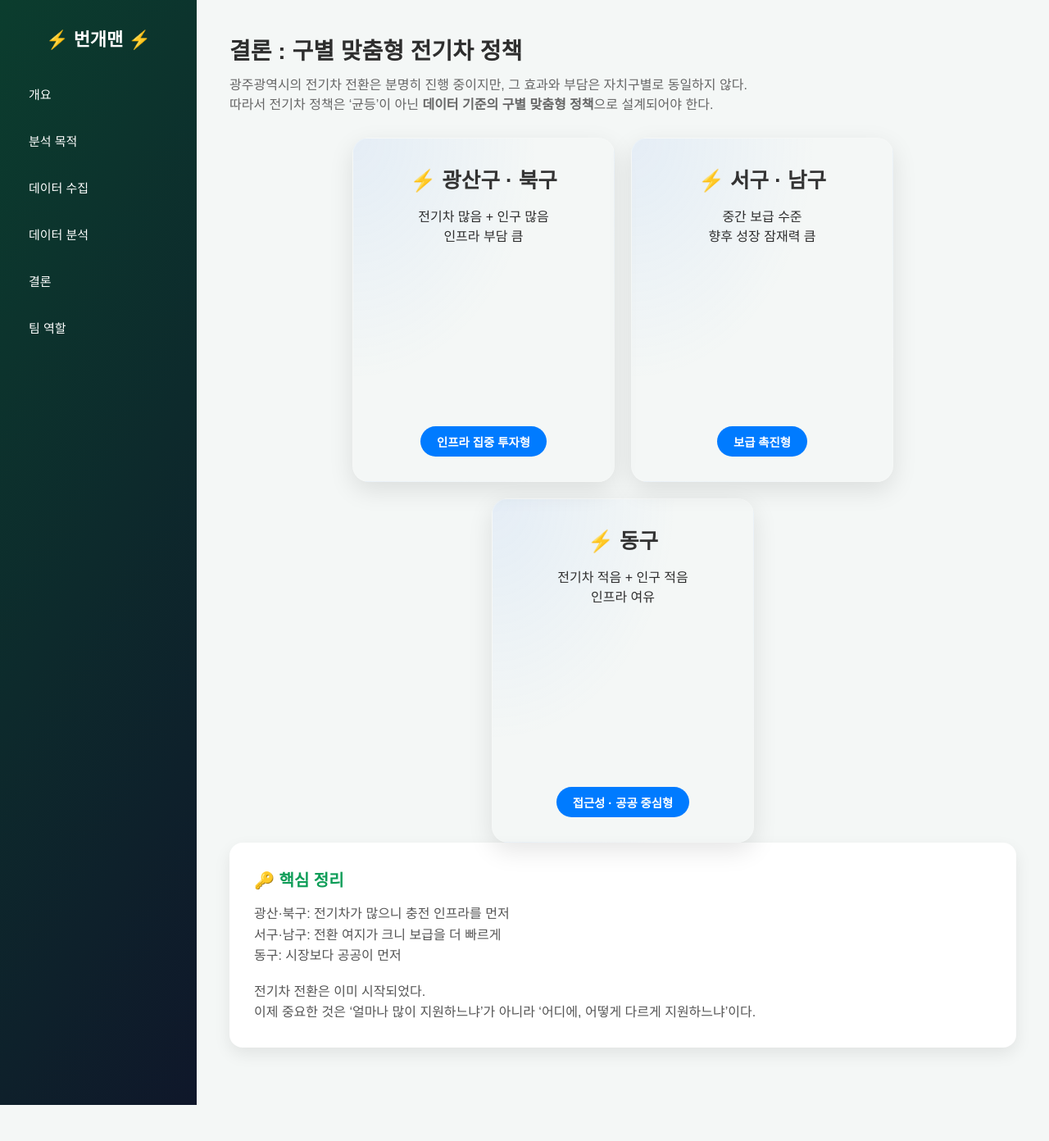
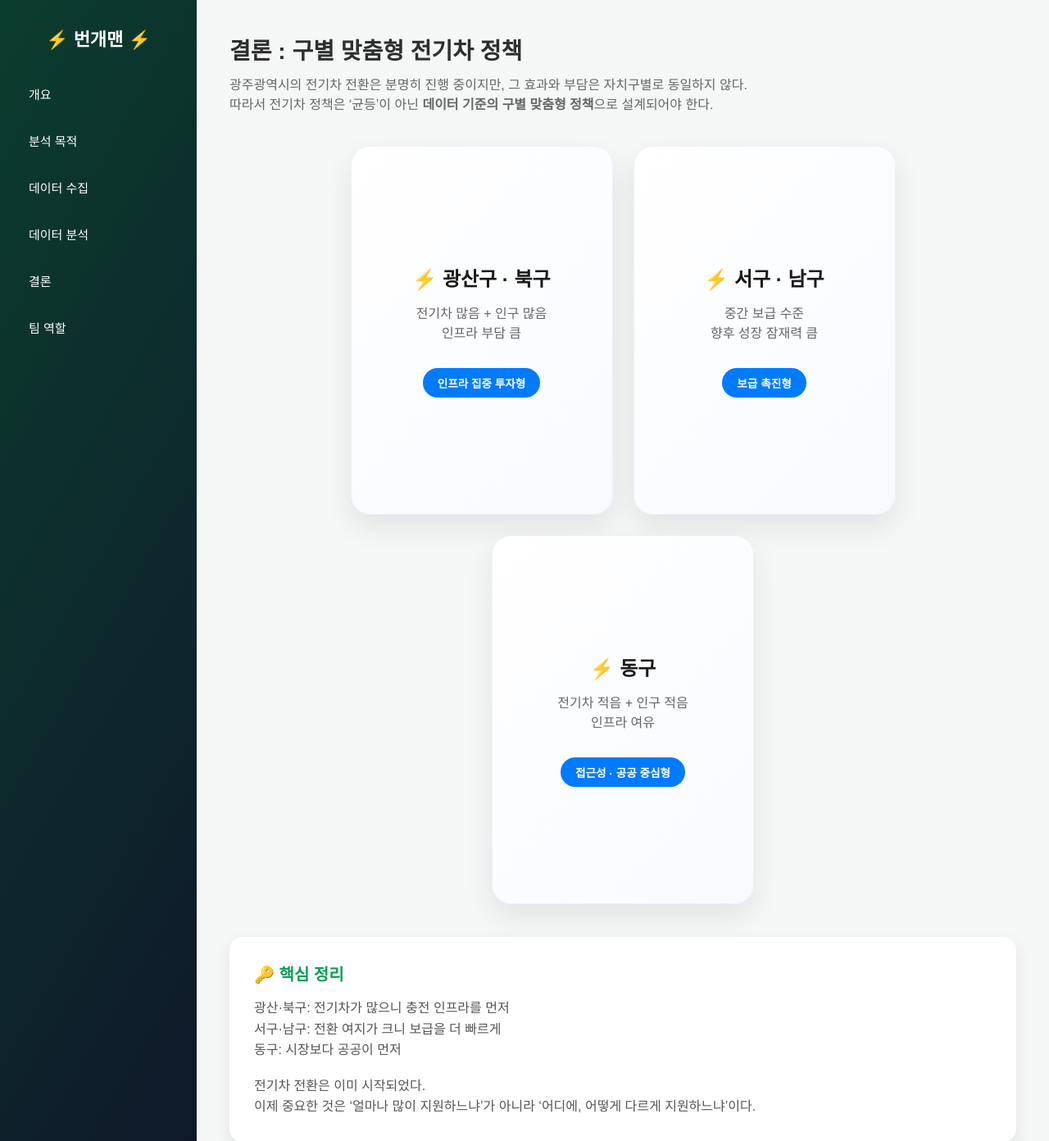
Before and after one commit to 2025-DongA-DataAI-3/car_project, a Flask app: page /conclusion in a window 1280 px wide. Shown: the top 1392 px of the page at 82% size. Before the commit the page ends 1348 px from the top, so only its background shows below. Run offline with Flask 3, Linux system fonts and the light colour scheme.

Commit message:
css 수정

```diff
--- a/static/style.css
+++ b/static/style.css
@@ -202,97 +202,112 @@ h1 {
 
 /* ===== conclusion 카드 영역 ===== */
 
-/* 컨테이너 설정 */
+/* 컨테이너: 카드들을 가로로 배치 */
 .conclusion-card-container {
     display: flex;
     flex-wrap: wrap;
-    gap: 20px;
+    gap: 25px;
     justify-content: center;
-    perspective: 1000px; /* 3D 효과를 위한 설정 */
+    perspective: 1500px;
+    margin: 40px 0;
 }
 
 .conclusion-card-wrapper {
     width: 320px;
-    height: 420px;
+    height: 450px; /* 높이를 살짝 키워 여유를 줌 */
     cursor: pointer;
 }
 
-/* 카드 본체 */
 .conclusion-card {
     position: relative;
     width: 100%;
     height: 100%;
-    text-align: center;
     transition: transform 0.8s cubic-bezier(0.4, 0, 0.2, 1);
     transform-style: preserve-3d;
 }
 
-/* 클릭 시 뒤집힘 */
 .conclusion-card.flip {
     transform: rotateY(180deg);
 }
 
-/* 앞면 & 뒷면 공통 디자인 */
+/* 앞면 & 뒷면 공통 스타일 */
 .conclusion-card-face {
     position: absolute;
     width: 100%;
     height: 100%;
-    backface-visibility: hidden; /* 뒤집었을 때 뒷면이 안 보이게 */
-    border-radius: 20px;
-    padding: 30px; /* 양옆 상하 여백 동일하게 설정 */
+    backface-visibility: hidden;
+    border-radius: 24px; /* 더 둥글고 세련된 모서리 */
+    padding: 35px; /* 모든 면의 여백을 35px로 통일 */
     box-sizing: border-box;
+    box-shadow: 0 15px 35px rgba(0,0,0,0.08);
     display: flex;
     flex-direction: column;
-    justify-content: space-between; /* 내용 배치를 균형 있게 */
-    align-items: center;
-    box-shadow: 0 10px 30px rgba(0,0,0,0.1);
-    border: 1px solid rgba(255,255,255,0.2);
 }
 
-/* 앞면 디자인 (색상 포인트) */
+/* 앞면: 예쁜 그라데이션 디자인 */
 .conclusion-card-face:not(.conclusion-card-back) {
-    background: linear-gradient(145deg, #ffffff, #f0f4f8);
-    background-image: radial-gradient(at 0% 0%, rgba(94, 158, 255, 0.1) 0, transparent 50%);
+    background: linear-gradient(135deg, #ffffff 0%, #f8faff 100%);
+    border: 1px solid #eef2f7;
+    justify-content: center; /* 앞면은 중앙 정렬 느낌 */
+    align-items: center;
+    text-align: center;
 }
 
-/* 뒷면 디자인 (뒤집힌 상태) */
+/* 뒷면: 정보 집중형 디자인 */
 .conclusion-card-back {
     background: #ffffff;
     transform: rotateY(180deg);
-    text-align: left; /* 뒷면 텍스트는 가독성을 위해 좌측 정렬 */
-    justify-content: flex-start; /* 위에서부터 차곡차곡 */
+    text-align: left; /* 왼쪽 정렬 */
+    justify-content: flex-start;
+    border: 1px solid #007bff; /* 포인트 테두리 */
 }
 
-/* 텍스트 요소들 */
+/* 카드 내부 텍스트 스타일 */
 .conclusion-card h2 {
-    font-size: 1.6rem;
+    font-size: 1.5rem;
+    font-weight: 800;
     margin-bottom: 15px;
-    color: #333;
+    color: #1a1a1a;
+    word-break: keep-all;
 }
 
+.conclusion-card p {
+    color: #666;
+    line-height: 1.5;
+    margin-bottom: 20px;
+}
+
+/* 뒷면 소제목 (특징, 필요 정책) - 왼쪽 라인 맞춤 */
 .conclusion-card-back h3 {
     font-size: 1.1rem;
+    font-weight: 700;
     color: #007bff;
-    margin-bottom: 10px;
-    border-left: 4px solid #007bff;
-    padding-left: 10px;
+    margin: 0 0 10px 0; /* 불필요한 마진 제거 */
+    padding: 0;
 }
 
-.conclusion-card ul {
-    padding-left: 20px;
-    margin: 0;
-    font-size: 0.95rem;
-    line-height: 1.6;
-    color: #555;
+/* 리스트 스타일 - 왼쪽 여백 최소화하여 제목과 라인 맞춤 */
+.conclusion-card-back ul {
+    margin: 0 0 25px 0;
+    padding-left: 18px; /* 불렛 포인트 공간 */
+    list-style-type: disc;
 }
 
-/* 하단 뱃지 스타일 */
+.conclusion-card-back li {
+    font-size: 0.95rem;
+    color: #444;
+    margin-bottom: 8px;
+    line-height: 1.4;
+}
+
+/* 뱃지 스타일 */
 .policy-badge {
+    display: inline-block;
     background: #007bff;
     color: white;
-    padding: 8px 20px;
+    padding: 8px 18px;
     border-radius: 50px;
-    font-weight: bold;
-    font-size: 0.9rem;
-    margin-top: auto;
+    font-size: 0.85rem;
+    font-weight: 600;
+    margin-top: 10px;
 }
```
